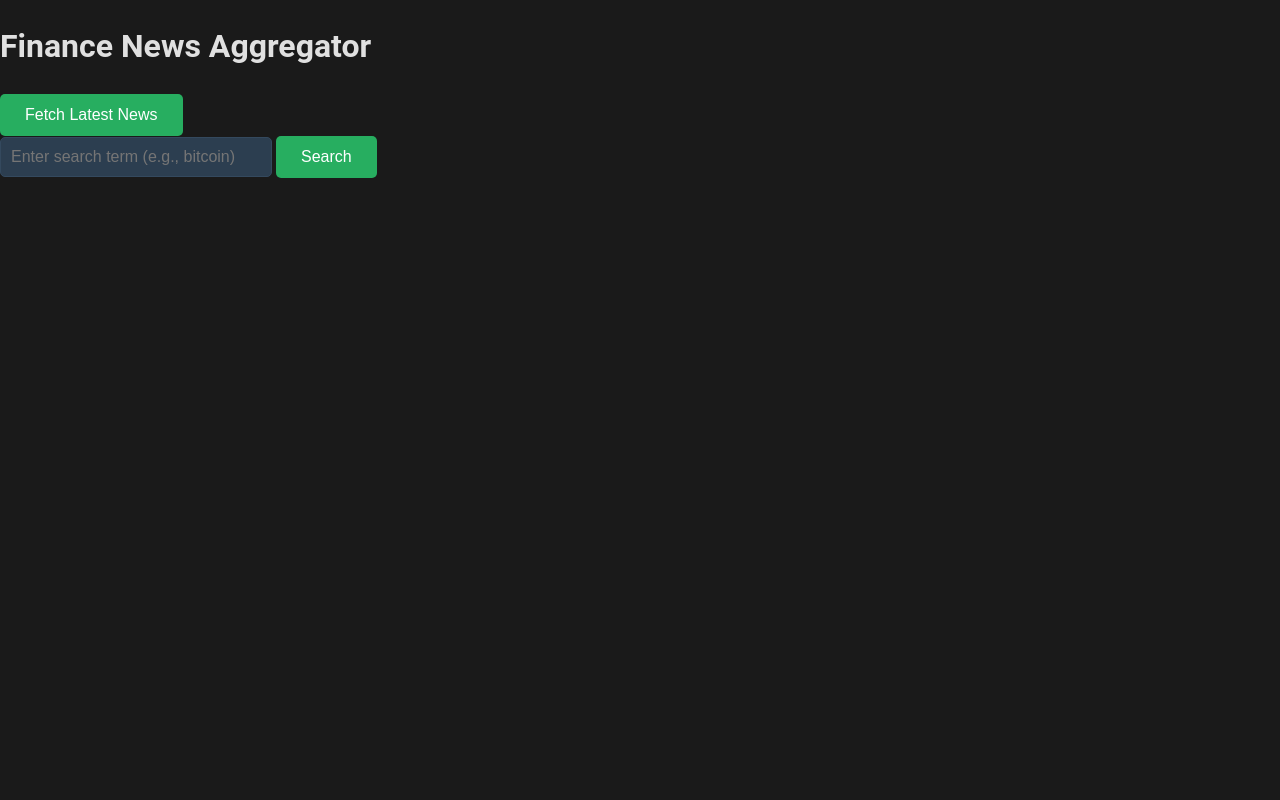
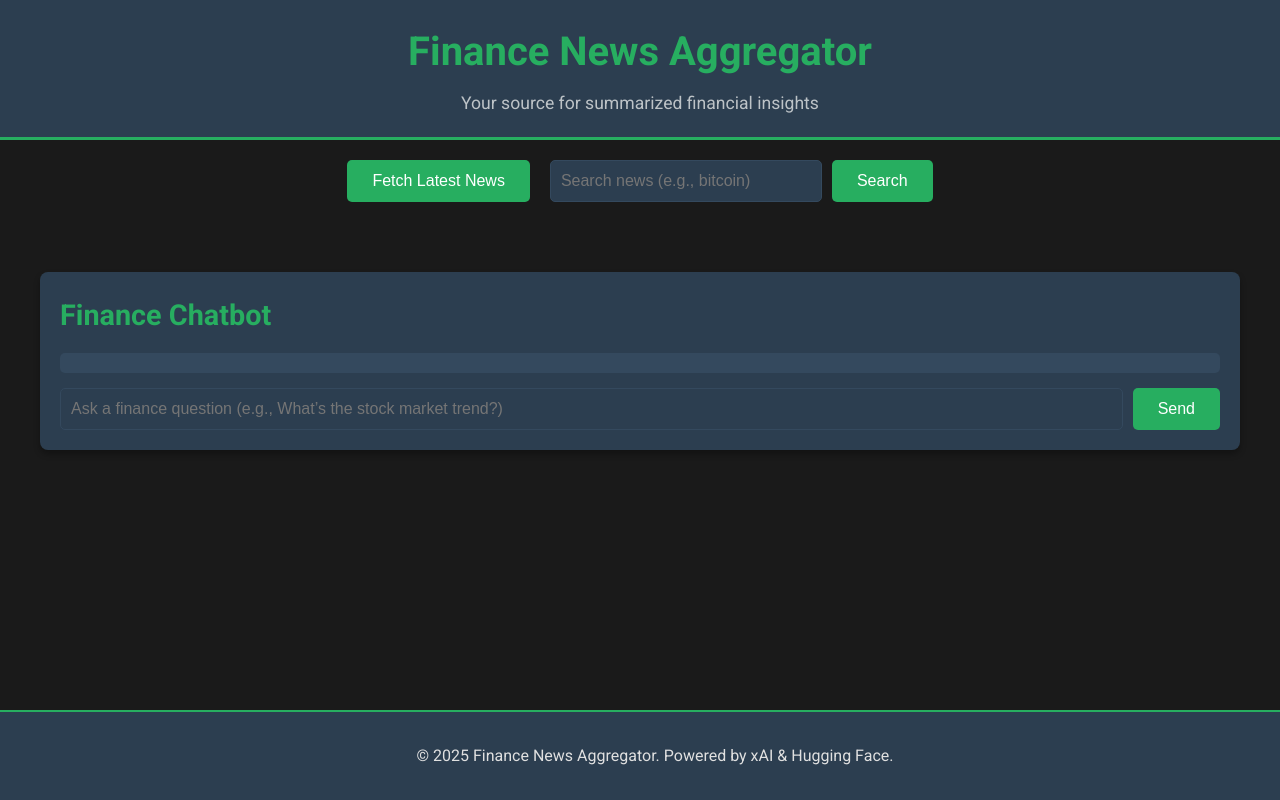
Before and after one commit to ayushjha4wd/Finance-News-Aggregator, a Flask app: page / in a window 1280 px wide. Run offline with Flask 3, Linux system fonts and the light colour scheme.

Commit message:
Update templates/index.html

```diff
--- a/templates/index.html
+++ b/templates/index.html
@@ -2,46 +2,130 @@
 <html lang="en">
 <head>
     <meta charset="UTF-8">
+    <meta name="viewport" content="width=device-width, initial-scale=1.0">
     <title>Finance News Aggregator</title>
     <link rel="stylesheet" href="/static/style.css">
+    <link href="https://fonts.googleapis.com/css2?family=Roboto:wght@400;700&display=swap" rel="stylesheet">
 </head>
 <body>
-    <h1>Finance News Aggregator</h1>
-    <button onclick="fetchNews()">Fetch Latest News</button>
-    <div>
-        <input type="text" id="searchQuery" placeholder="Enter search term (e.g., bitcoin)">
-        <button onclick="searchNews()">Search</button>
-    </div>
-    <div id="results"></div>
+    <header>
+        <h1>Finance News Aggregator</h1>
+        <p>Your source for summarized financial insights</p>
+    </header>
+    <main>
+        <section class="controls">
+            <button id="fetchBtn" onclick="fetchNews()">Fetch Latest News</button>
+            <div class="search-bar">
+                <input type="text" id="searchQuery" placeholder="Search news (e.g., bitcoin)">
+                <button id="searchBtn" onclick="searchNews()">Search</button>
+            </div>
+        </section>
+        <section id="results" class="news-container"></section>
+        <section class="chat-container">
+            <h2>Finance Chatbot</h2>
+            <div id="chatHistory" class="chat-history"></div>
+            <div class="chat-input">
+                <input type="text" id="chatQuery" placeholder="Ask a finance question (e.g., What’s the stock market trend?)">
+                <button id="chatBtn" onclick="sendChat()">Send</button>
+            </div>
+        </section>
+    </main>
+    <footer>
+        <p>© 2025 Finance News Aggregator. Powered by xAI & Hugging Face.</p>
+    </footer>
 
     <script>
         function fetchNews() {
+            const resultsDiv = document.getElementById('results');
+            const fetchBtn = document.getElementById('fetchBtn');
+            fetchBtn.disabled = true;
+            resultsDiv.innerHTML = '<p class="loading">Fetching news...</p>';
+
             fetch('/api/fetch_news')
                 .then(response => response.json())
-                .then(data => document.getElementById('results').innerHTML = `<p>${data.message}</p>`);
+                .then(data => {
+                    resultsDiv.innerHTML = `<p class="success">${data.message}</p>`;
+                    fetchBtn.disabled = false;
+                })
+                .catch(error => {
+                    resultsDiv.innerHTML = `<p class="error">Error: ${error.message}</p>`;
+                    fetchBtn.disabled = false;
+                });
         }
 
         function searchNews() {
-            const query = document.getElementById('searchQuery').value;
+            const query = document.getElementById('searchQuery').value.trim();
+            const resultsDiv = document.getElementById('results');
+            const searchBtn = document.getElementById('searchBtn');
+            if (!query) {
+                resultsDiv.innerHTML = '<p class="error">Please enter a search term.</p>';
+                return;
+            }
+
+            searchBtn.disabled = true;
+            resultsDiv.innerHTML = '<p class="loading">Searching...</p>';
+
             fetch(`/api/search?query=${encodeURIComponent(query)}`)
                 .then(response => response.json())
                 .then(data => {
                     let html = '';
                     if (data.message) {
-                        html = `<p>${data.message}</p>`;
+                        html = `<p class="info">${data.message}</p>`;
                     } else {
                         data.forEach(item => {
-                            html += `<div class="news-item">
-                                <h3>${item.title}</h3>
-                                <p><strong>Category:</strong> ${item.category}</p>
-                                <p>${item.summary}</p>
-                                <a href="${item.url}" target="_blank">Read More</a>
-                            </div>`;
+                            html += `
+                                <div class="news-item">
+                                    <h3>${item.title}</h3>
+                                    <p class="category">${item.category}</p>
+                                    <p>${item.summary}</p>
+                                    <a href="${item.url}" target="_blank" class="read-more">Read Full Article</a>
+                                </div>`;
                         });
                     }
-                    document.getElementById('results').innerHTML = html;
+                    resultsDiv.innerHTML = html;
+                    searchBtn.disabled = false;
+                })
+                .catch(error => {
+                    resultsDiv.innerHTML = `<p class="error">Error: ${error.message}</p>`;
+                    searchBtn.disabled = false;
                 });
         }
+
+        function sendChat() {
+            const query = document.getElementById('chatQuery').value.trim();
+            const chatHistory = document.getElementById('chatHistory');
+            const chatBtn = document.getElementById('chatBtn');
+            if (!query) {
+                chatHistory.innerHTML += '<p class="error">Please enter a question.</p>';
+                return;
+            }
+
+            chatBtn.disabled = true;
+            chatHistory.innerHTML += `<div class="chat-message user-message">You: ${query}</div>`;
+
+            fetch('/api/chat', {
+                method: 'POST',
+                headers: { 'Content-Type': 'application/json' },
+                body: JSON.stringify({ query: query })
+            })
+                .then(response => response.json())
+                .then(data => {
+                    const response = data.response || data.error || "No response";
+                    chatHistory.innerHTML += `<div class="chat-message bot-message">Bot: ${response}</div>`;
+                    chatHistory.scrollTop = chatHistory.scrollHeight;
+                    chatBtn.disabled = false;
+                    document.getElementById('chatQuery').value = '';
+                })
+                .catch(error => {
+                    chatHistory.innerHTML += `<div class="chat-message error">Error: ${error.message}</div>`;
+                    chatBtn.disabled = false;
+                });
+        }
+
+        // Allow Enter key to send chat
+        document.getElementById('chatQuery').addEventListener('keypress', function(e) {
+            if (e.key === 'Enter') sendChat();
+        });
     </script>
 </body>
 </html>
```
